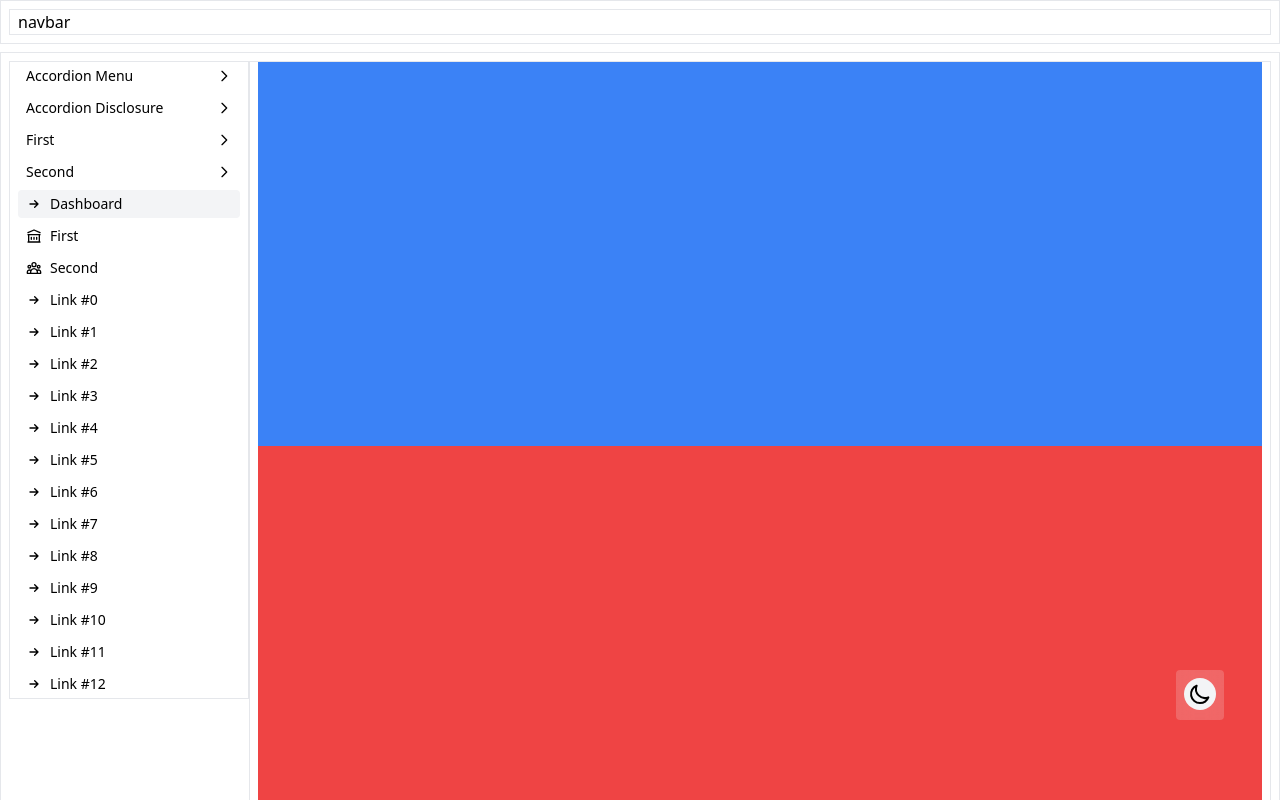
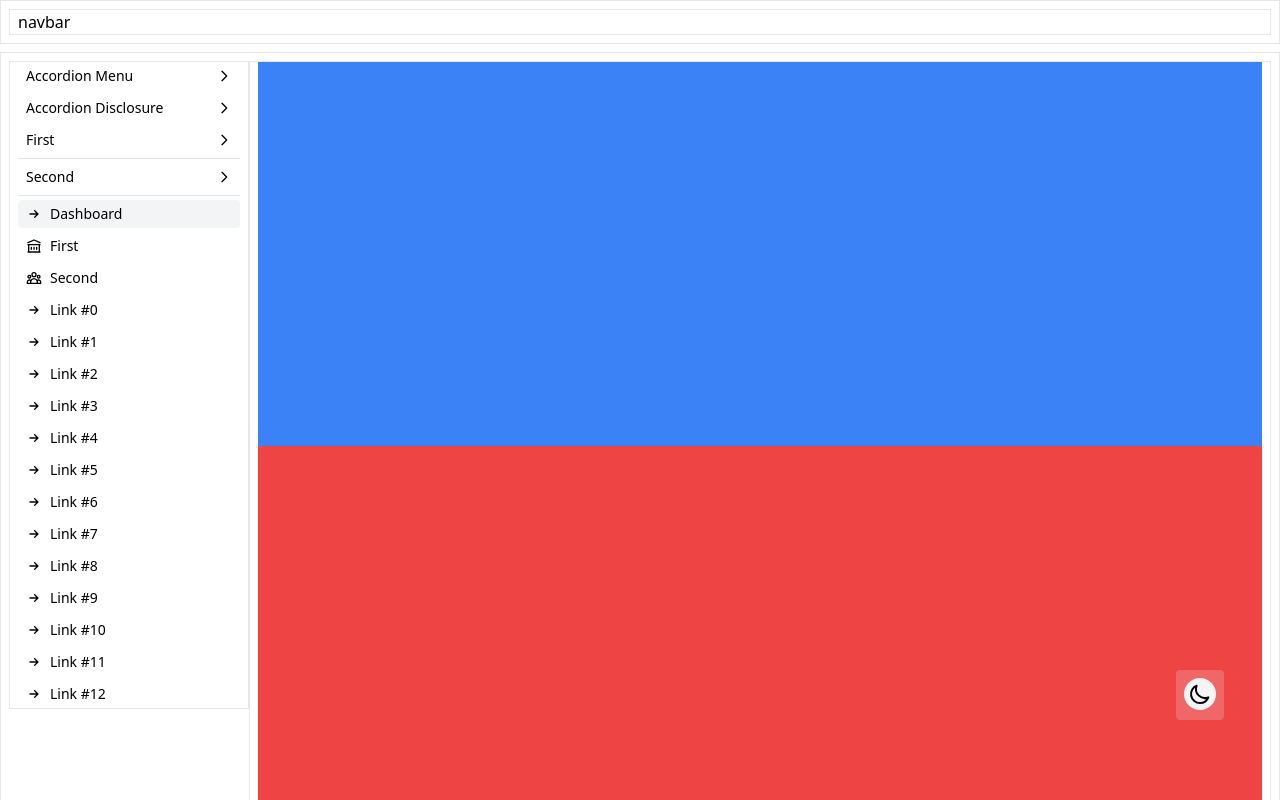
Before and after one commit to wahidari/next-tailwind-headlessui, a Next.js app: page /dashboard in a window 1280 px wide. Shown: the top 800 px of the page. Built offline with nearby package versions, Linux system fonts and the light colour scheme; no server answers.

Commit message:
add bottom border SidebarNavAccordion

```diff
--- a/components/dashboard/SidebarNavAccordion.js
+++ b/components/dashboard/SidebarNavAccordion.js
@@ -29,6 +29,7 @@ export default function SidebarNavAccordion({ name, routeName, children }) {
 
   return (
     cek ?
+      <>
         <Disclosure defaultOpen={isOpen}>
           {({ open }) => (
             <>
@@ -46,6 +47,8 @@ export default function SidebarNavAccordion({ name, routeName, children }) {
             </>
           )}
         </Disclosure>
+        <hr className="border-neutral-200 dark:border-neutral-800" />
+      </>
       : ""
   )
 }
```
Lines whose indentation alone changed are shown as unchanged.
